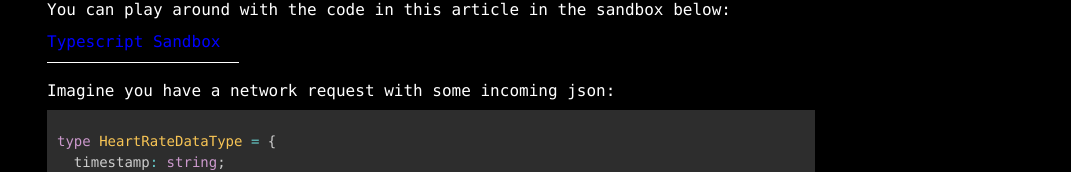
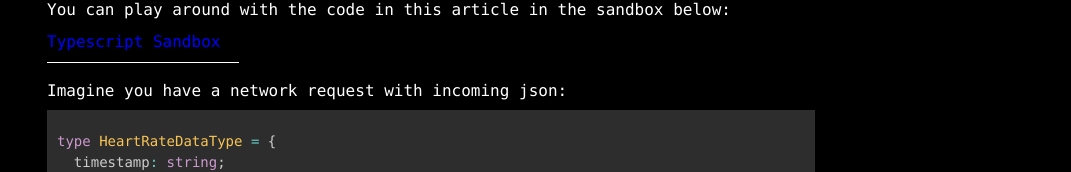
Before and after one commit to chriswillsflannery/chriswillsflannery, a Next.js app: page /post/extendingTsGenerics in a window 1280 px wide. Shown: the part 170-342 px from the top of the page, without its empty margins (209-1280 px from the left). Built offline with nearby package versions, Linux system fonts and the light colour scheme.

Commit message:
attribution test

```diff
--- a/src/app/post/extendingTsGenerics/page.tsx
+++ b/src/app/post/extendingTsGenerics/page.tsx
@@ -109,7 +109,7 @@ export default function ExtendingTsGenerics() {
         <HL />
 
         <article>
-          <h4>Imagine you have a network request with some incoming json:</h4>
+          <h4>Imagine you have a network request with incoming json:</h4>
           <CodeBlock code={heartRateDataType} />
           <p>
             This incoming JSON will be used to populate some charting software.
```
